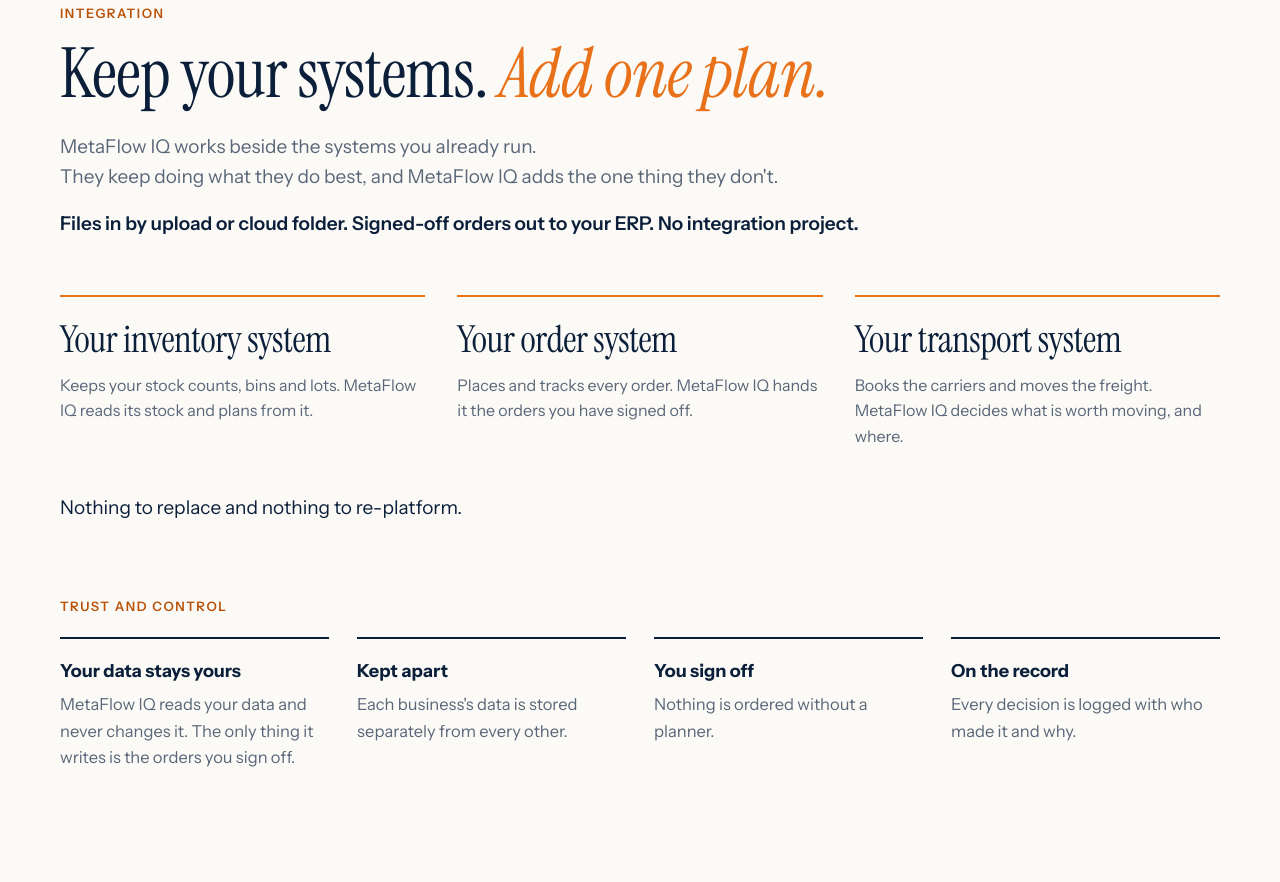
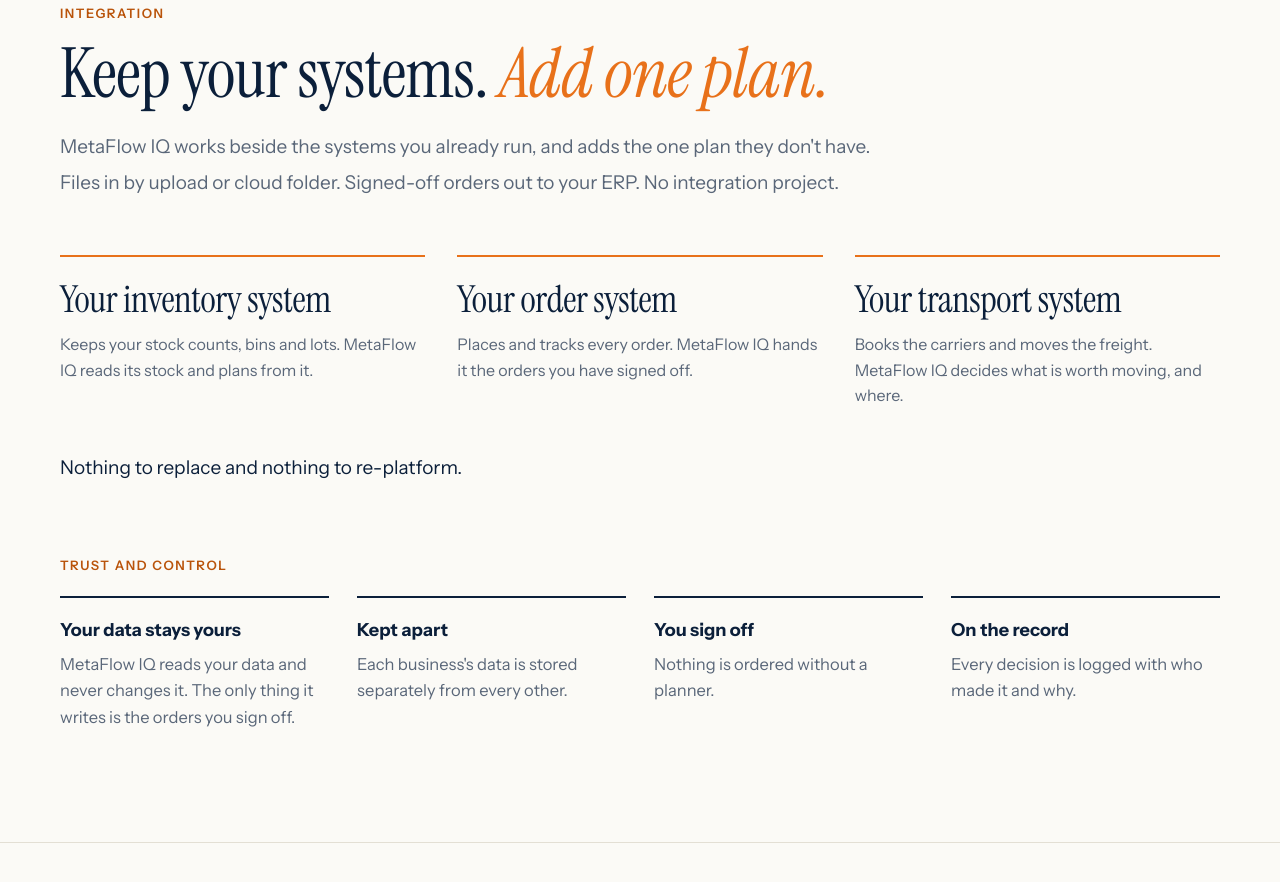
Before and after one commit to metaflowanalytics/supplychain, a plain HTML site: page index.html in a window 1280 px wide. Shown: the part 5329-6211 px from the top of the page. Drawn offline with Linux system fonts and the light colour scheme.

Commit message:
Add files via upload

```diff
--- a/index.html
+++ b/index.html
@@ -279,7 +279,7 @@
 
     br.wide { display: none; }
     @media (min-width: 901px) { br.wide { display: inline; } }
-    .how { margin-top: 16px; font-size: 19px; font-weight: 600; text-wrap: balance; }
+    .how { margin-top: 6px; font-size: 19px; color: var(--muted); text-wrap: balance; }
 
     /* Trust */
     .trust-label { margin-top: 72px; }
@@ -598,7 +598,7 @@
       <div class="wrap">
         <p class="label">Integration</p>
         <h2 class="serif" id="scope-title">Keep your systems. <em>Add one plan.</em></h2>
-        <p class="intro">MetaFlow IQ works beside the systems you already run.<br class="wide" /> They keep doing what they do best, and MetaFlow IQ adds the one thing they don't.</p>
+        <p class="intro">MetaFlow IQ works beside the systems you already run, and adds the one plan they don't have.</p>
         <p class="how">Files in by upload or cloud folder. Signed-off orders out to your ERP. No integration project.</p>
         <div class="nots">
           <div class="not">
```
